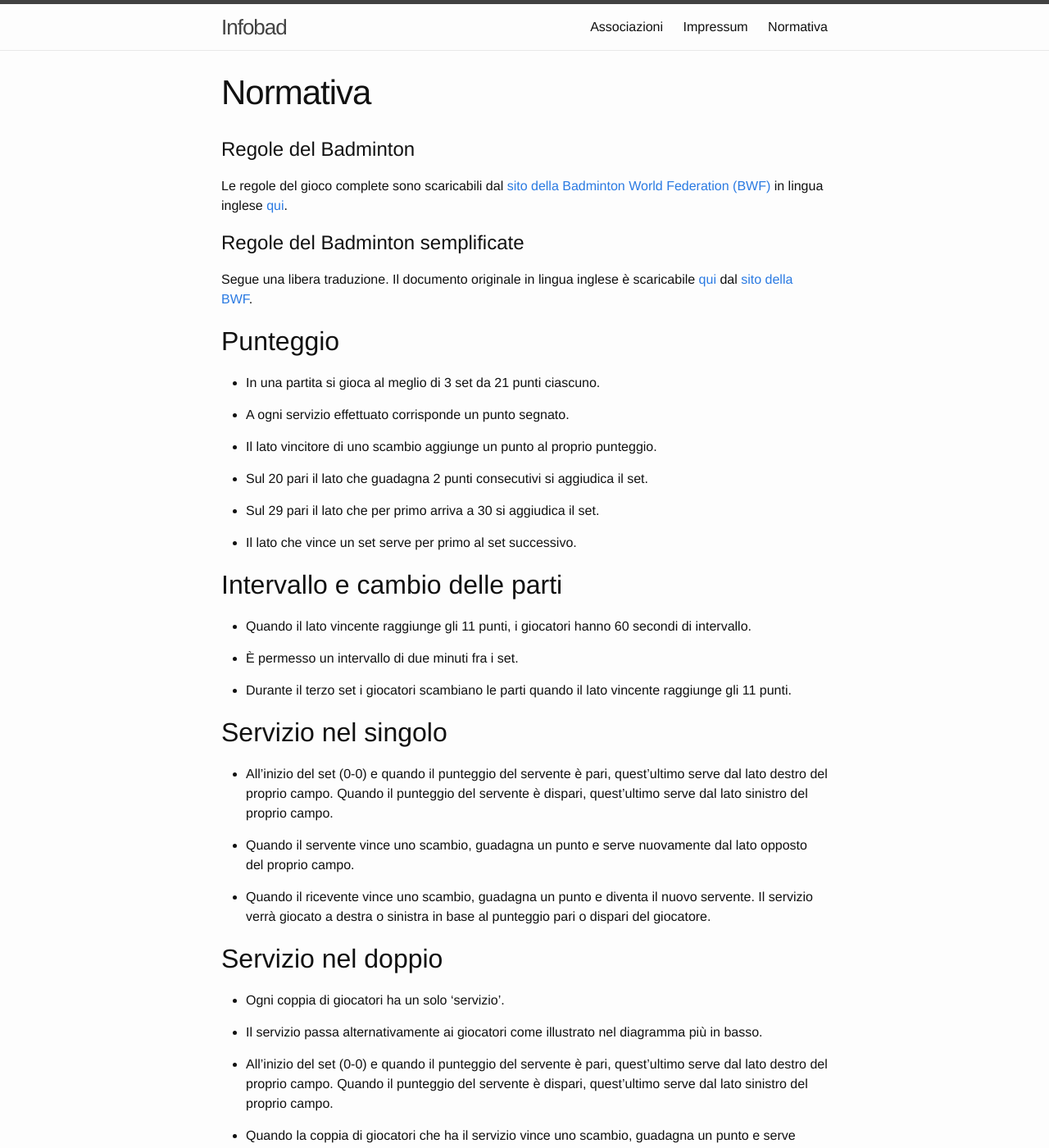
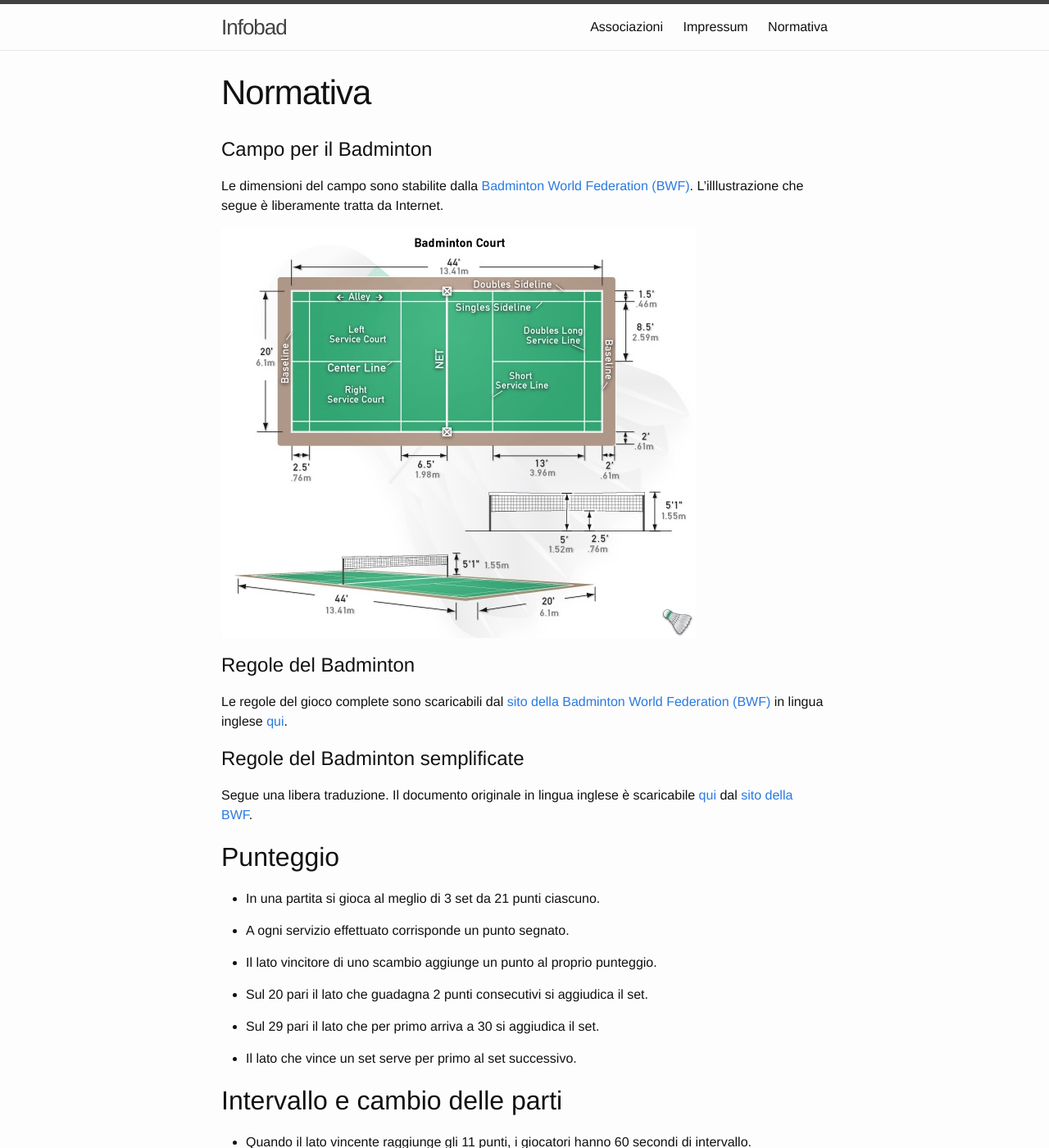
Before and after one commit to infobad/infobad.github.io, a Jekyll site: the page built from regulations.md, in a window 1280 px wide and 1400 px high. Shown: the whole window at 82% size. Built offline with Jekyll 4.4.1, drawn with Linux system fonts in a browser that asks for light colours; some of the changed text lies outside the part shown.

Commit message:
Add court dimensions information

```diff
--- a/regulations.md
+++ b/regulations.md
@@ -6,6 +6,12 @@ permalink: /regulations/
 [bwf]: http://bwfcorporate.com/ "Badminton World Federation"
 [bwflb]: http://system.bwf.website/documents/folder_1_81/Regulations/Laws/Part%20II%20Section%201A%20-%20Laws%20of%20Badminton%20-%20June%202016%20Revised%202.pdf "Laws of Badminton"
 [bwfsrb]: http://system.bwf.website/documents/folder_1_81/Regulations/Simplified-Rules/Simplified%20Rules%20of%20Badminton%20-%20Dec%202015.pdf "Simplified Rules of Badminton"
+
+# Campo per il Badminton
+
+Le dimensioni del campo sono stabilite dalla [Badminton World Federation (BWF)][bwf]. L'illlustrazione che segue è liberamente tratta da Internet.
+
+![Dimensioni del campo](/assets/court_dimensions.jpg)
 
 # Regole del Badminton #
 
@@ -37,7 +43,7 @@ Segue una libera traduzione. Il documento originale in lingua inglese è scarica
 
 * Durante il terzo set i giocatori scambiano le parti quando il lato vincente raggiunge gli 11 punti.
 
-## Servizio nel singolo ##
+## Servizio nel singolare ##
 
 * All'inizio del set (0-0) e quando il punteggio del servente è pari, quest'ultimo serve dal lato destro del proprio campo. Quando il punteggio del servente è dispari, quest'ultimo serve dal lato sinistro del proprio campo.
 
```
Also changed, not shown: assets/court_dimensions.jpg (added).
